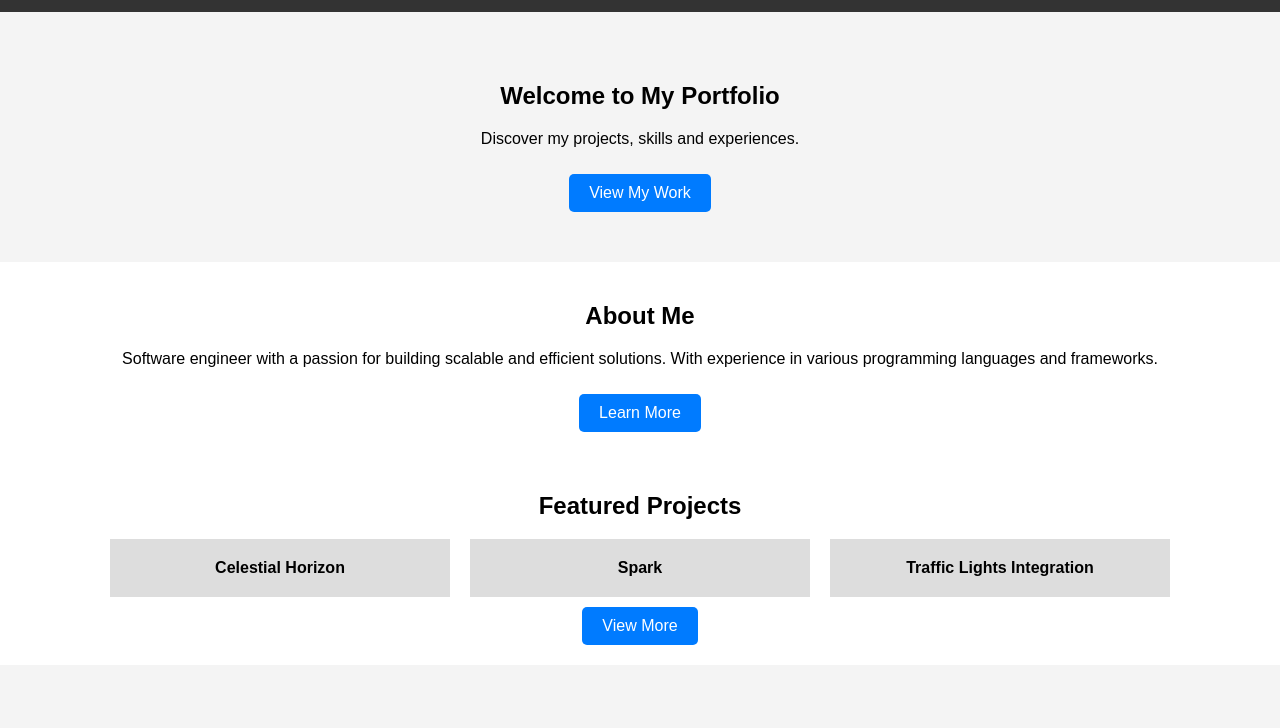
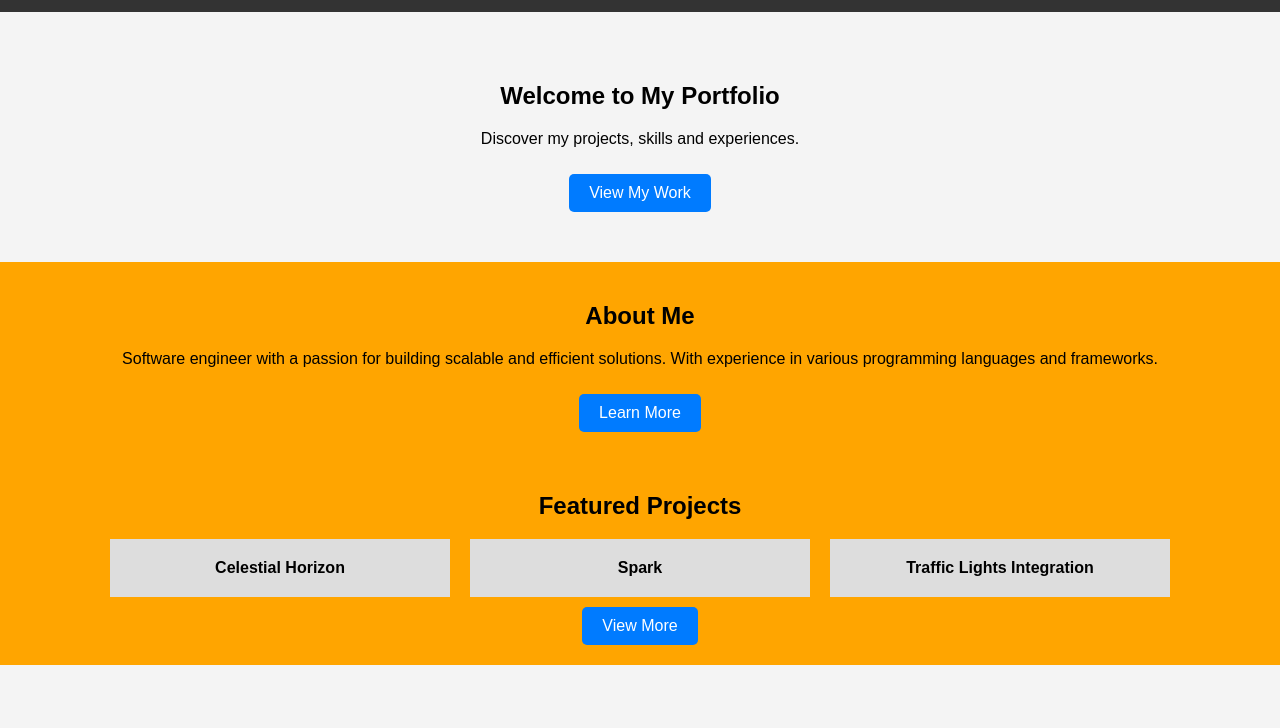
Before and after one commit to AJUNADOREEN/portfolio, a plain HTML site: page index.html in a window 1280 px wide. Shown: the part 72-800 px from the top of the page. Drawn offline with Linux system fonts and the light colour scheme.

Commit message:
Updated HTML, CSS, JS, and images

```diff
--- a/styles.css
+++ b/styles.css
@@ -5,7 +5,7 @@ body {
     margin: 0;
     padding: 0;
     box-sizing: border-box;
-    background-color: #fff;
+    background-color: orange;
 }
 
 header {
```
